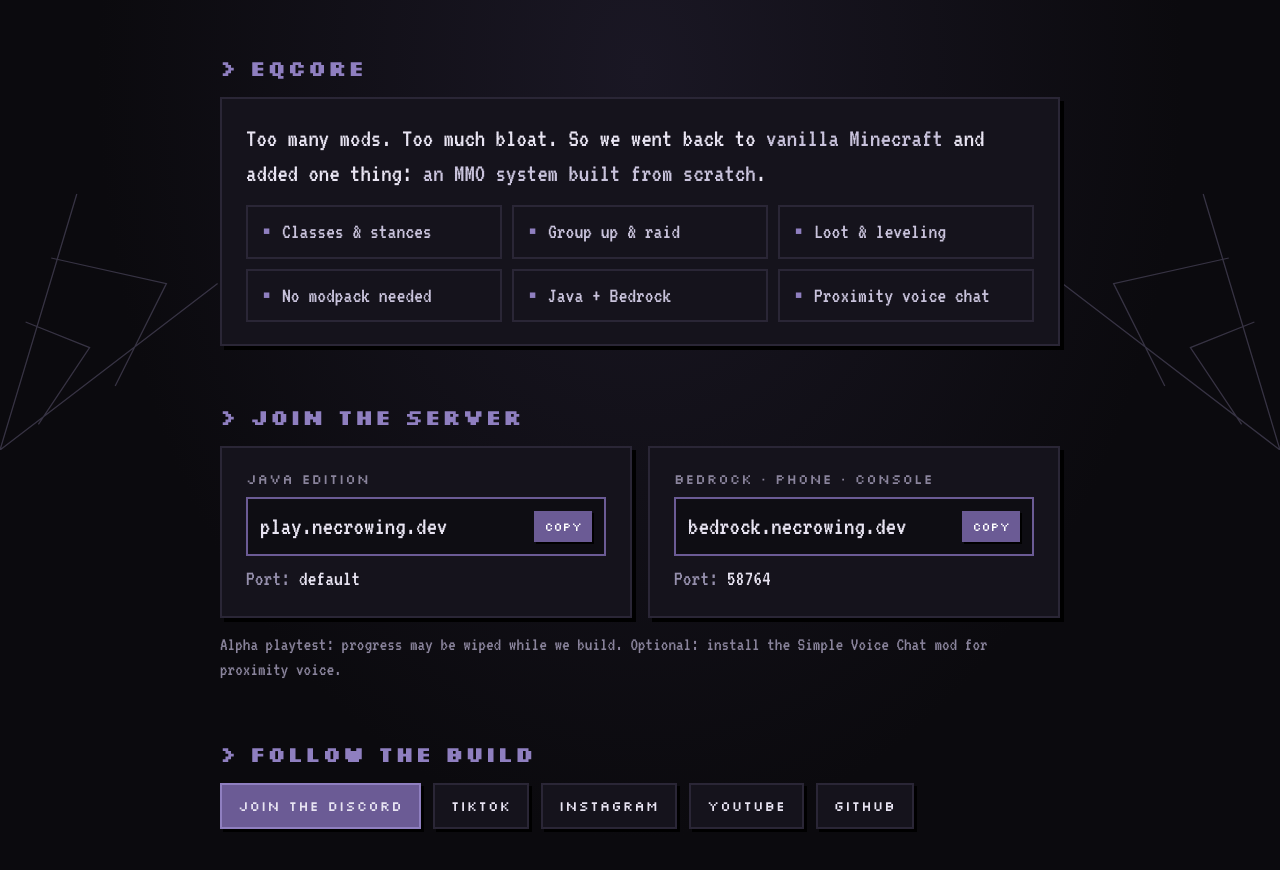
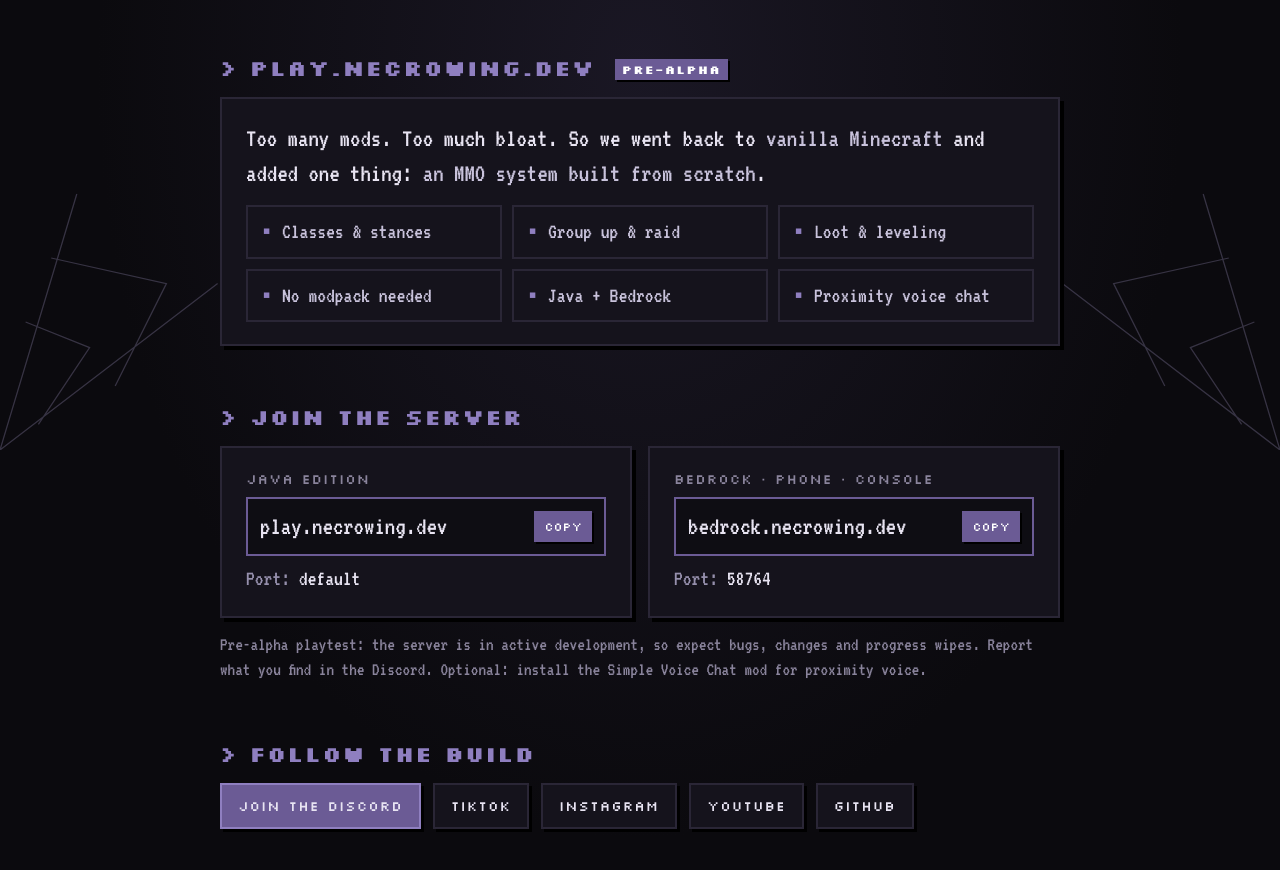
Before and after one commit to necrowing/necrowing.github.io, a plain HTML site: page index.html in a window 1280 px wide. Shown: the part 318-1188 px from the top of the page. Drawn offline with Linux system fonts and the light colour scheme.

Commit message:
Drop internal EQCore name, lead with play.necrowing.dev and pre-alpha status
Co-Authored-By: Claude Opus 5.5 <noreply@anthropic.com>
Claude-Session: https://claude.ai/code/session_017mWw9zuafvEEJXiVcFJUhx

```diff
--- a/index.html
+++ b/index.html
@@ -3,11 +3,11 @@
 <head>
 <meta charset="utf-8">
 <meta name="viewport" content="width=device-width, initial-scale=1">
-<title>Necrowing · EQCore Minecraft MMO</title>
-<meta name="description" content="Necrowing is an indie dev building blocky worlds. Play EQCore, a Minecraft MMO on a vanilla base: classes, groups, raids and loot. Java and Bedrock.">
+<title>Necrowing · play.necrowing.dev Minecraft MMO</title>
+<meta name="description" content="Necrowing is an indie dev building blocky worlds. Play our Minecraft MMO server at play.necrowing.dev: vanilla base, classes, groups, raids and loot. Java and Bedrock. Pre-alpha playtesting now.">
 <link rel="icon" type="image/png" href="/assets/favicon-64.png">
 <link rel="apple-touch-icon" href="/assets/apple-touch-icon.png">
-<meta property="og:title" content="Necrowing · EQCore Minecraft MMO">
+<meta property="og:title" content="Necrowing · play.necrowing.dev">
 <meta property="og:description" content="Vanilla Minecraft plus one thing: an MMO system built from scratch. Join at play.necrowing.dev">
 <meta property="og:image" content="https://necrowing.dev/assets/og.png">
 <meta property="og:url" content="https://necrowing.dev/">
@@ -99,6 +99,7 @@
   .links a:hover { border-color: var(--violet-hi); color: #fff; }
   .links a.primary { background: var(--violet); border-color: var(--violet-hi); }
 
+  .badge { font-size: 12px; vertical-align: middle; margin-left: 8px; padding: 3px 7px; background: var(--violet); color: #fff; box-shadow: 2px 2px 0 #000; letter-spacing: 1px; }
   footer { margin-top: 64px; text-align: center; color: var(--muted); font-size: 18px; }
   footer a { color: var(--stone-dim); }
   :focus-visible { outline: 2px solid var(--violet-hi); outline-offset: 2px; }
@@ -121,7 +122,7 @@
   </header>
 
   <section aria-labelledby="eq">
-    <h2 id="eq">&gt; EQCORE</h2>
+    <h2 id="eq">&gt; PLAY.NECROWING.DEV <span class="badge">PRE-ALPHA</span></h2>
     <div class="card">
       <p class="pitch">Too many mods. Too much bloat. So we went back to <b>vanilla Minecraft</b> and added one thing: <b>an MMO system built from scratch</b>.</p>
       <ul class="feats">
@@ -149,7 +150,7 @@
         <div class="port">Port: <span>58764</span></div>
       </div>
     </div>
-    <p class="note">Alpha playtest: progress may be wiped while we build. Optional: install the Simple Voice Chat mod for proximity voice.</p>
+    <p class="note">Pre-alpha playtest: the server is in active development, so expect bugs, changes and progress wipes. Report what you find in the Discord. Optional: install the Simple Voice Chat mod for proximity voice.</p>
   </section>
 
   <section aria-labelledby="follow">
```
